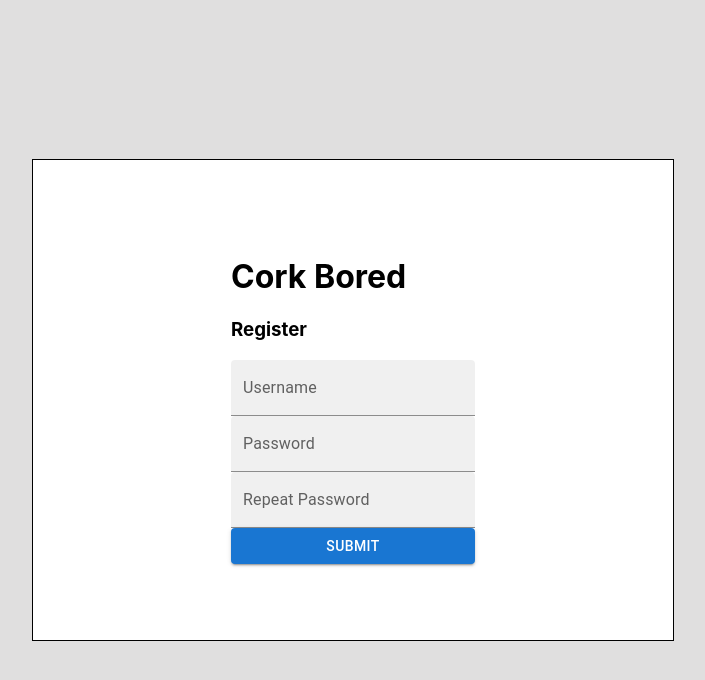
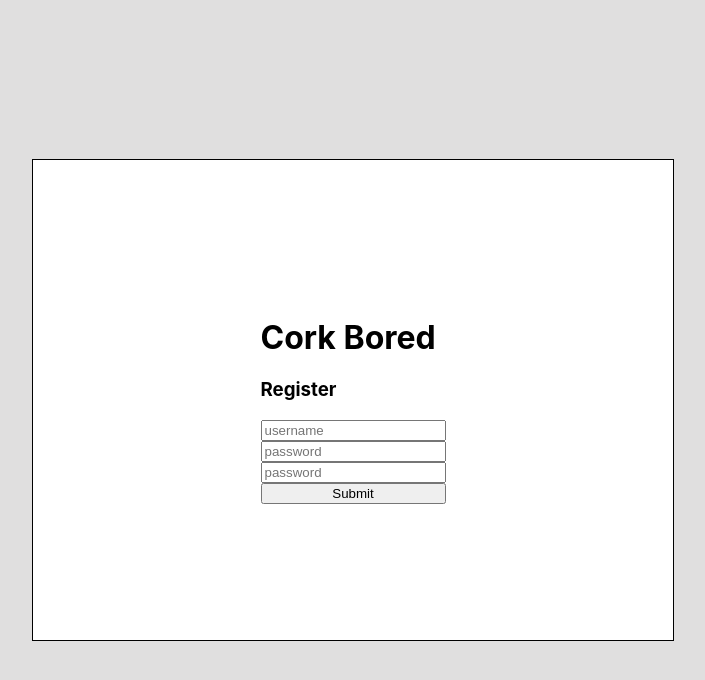
Before and after one commit to AlejoOrtega/corkbored, a React (Create React App) app: page /register in a window 1280 px wide. Shown: the top 680 px of the page, without its empty margins (287-992 px from the left). Built offline with nearby package versions, Linux system fonts and the light colour scheme.

Commit message:
Last Minute Change

```diff
--- a/src/components/App.js
+++ b/src/components/App.js
@@ -1,10 +1,11 @@
-import React from 'react';
+import React, {useState} from 'react';
 import Landing from './Landing';
 import Register from './Register';
 
 import {Routes, Route} from 'react-router-dom'
 
 function App() {
+  const [newUser, setNewUser] = useState({})
   return (
     <div className='main'>
       <Routes>
--- a/src/components/Register.js
+++ b/src/components/Register.js
@@ -1,6 +1,6 @@
 import React from 'react';
 
-import RegisterForm from './RegisterForm';
+import RegisterForm from './forms/RegisterForm';
 
 const Register = () => {
     return (
--- a/src/components/RegisterForm.js
+++ /dev/null
@@ -1,19 +0,0 @@
-import React from 'react';
-import {Button, TextField} from '@mui/material'
-
-const RegisterForm = () => {
-    return (
-    <div>
-        <h1>Cork Bored</h1>
-        <h3>Register</h3>
-        <form className='form'>
-            <TextField id="outlined-basic" label="Username" variant='filled' />
-            <TextField id="outlined-basic" label="Password" variant='filled' />
-            <TextField id="outlined-basic" label="Repeat Password" variant='filled' />
-            <Button variant='contained'>Submit</Button>
-        </form>
-    </div>
-    );
-}
-
-export default RegisterForm;
--- a/src/components/SignIn.js
+++ b/src/components/SignIn.js
@@ -1,5 +1,5 @@
 import React from 'react';
-import LoginForm from './LoginForm';
+import LoginForm from './forms/LoginForm';
 import {Link} from 'react-router-dom'
 
 const Signin = () => {
--- /dev/null
+++ b/src/components/forms/RegisterForm.js
@@ -0,0 +1,45 @@
+import React, {useState} from 'react';
+import {Button, TextField} from '@mui/material'
+
+const RegisterForm = () => {
+
+    const [formData, setFormData] = useState({
+        username: '',
+        password: '',
+        repeatPassword:''
+    })
+    const [checkPassword, setCheckPassword] = useState(false)
+
+    const onFormChange = (e) => {
+        let name = e.target.name, value = e.target.value
+        if(name === 'password' || name === 'repeatPassword'){
+            setCheckPassword(false)
+        }
+        setFormData({...formData, [name] : value})
+    }
+
+    const onSubmit = (e) => {
+        e.preventDefault()
+        if(formData.password === formData.repeatPassword){
+
+        }else{
+            setCheckPassword(true)
+        }
+    }
+
+    return (
+    <div>
+        <h1>Cork Bored</h1>
+        <h3>Register</h3>
+        <form className='form' onSubmit={onSubmit}>
+            <input name='username' type='text' placeholder='username' value={formData.username} onChange={onFormChange}/>
+            <input name='password' type='password' placeholder='password' value={formData.password} onChange={onFormChange}/>
+            <input name='repeatPassword' type='password' placeholder='password' value={formData.repeatPassword} onChange={onFormChange}/>
+            {checkPassword? <p>Passwords are not equal</p> : null}
+            <button>Submit</button>
+        </form>
+    </div>
+    );
+}
+
+export default RegisterForm;
```
Also changed, not shown: db.json (+0 -11 lines), src/components/forms/LoginForm.js (renamed from src/components/LoginForm.js).
